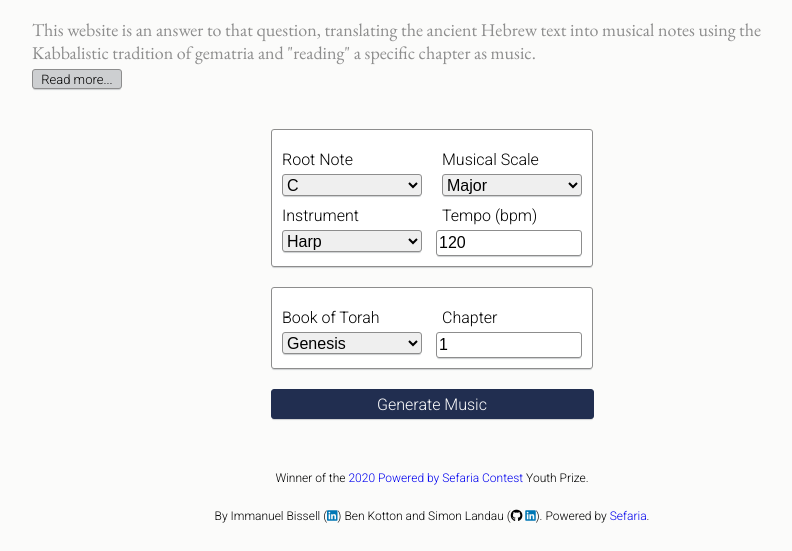
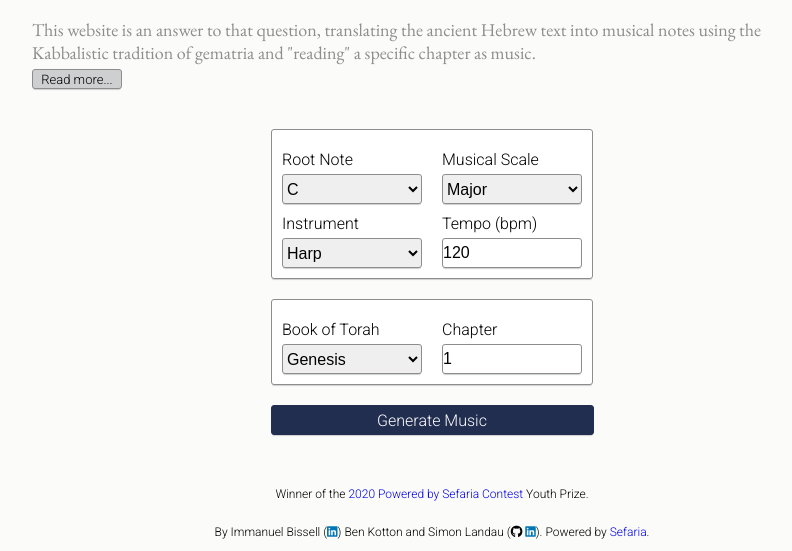
Before and after one commit to simonlandau/mizmor-shir, a Flask app: page / in a window 1280 px wide. Shown: the part 274-825 px from the top of the page, without its empty margins (208-1000 px from the left). Before the commit the page ends 797 px from the top, so only its background shows below. Run offline with Flask 3, Linux system fonts and the light colour scheme; some libraries are stand-ins or nearby versions.

Commit message:
even more styling

```diff
--- a/static/css/style.css
+++ b/static/css/style.css
@@ -116,13 +116,16 @@ section form .box label {
 }
 
 section form .box select, section form .box input {
+    padding: 0;
+    margin: 0;
     width: 100%;
     max-width: 140px;
     font-size: 16px;
-    height: 22px;
+    height: 30px; /* Adjusted height to match button height */
     border: 1px solid #8d8d8d;
     border-radius: 3px;
     box-shadow: 0 2px 1px -1px #CDCFD1;
+    box-sizing: border-box;
 }
 
 section form .box .subbox {
```
